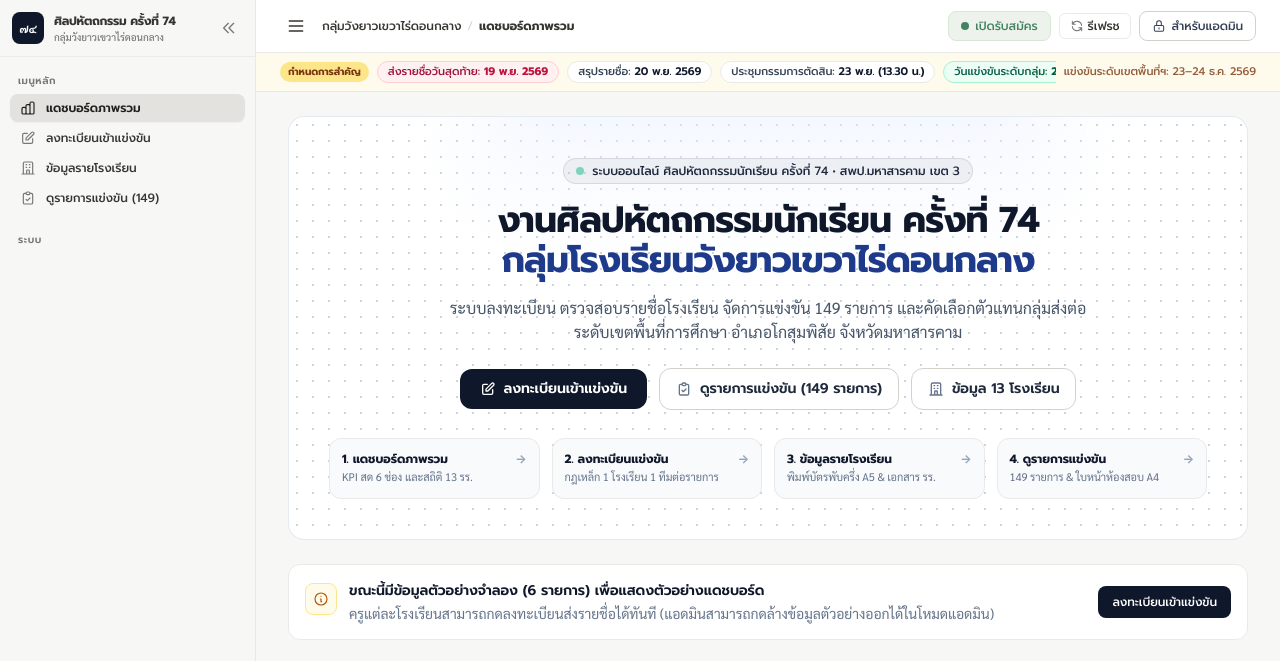
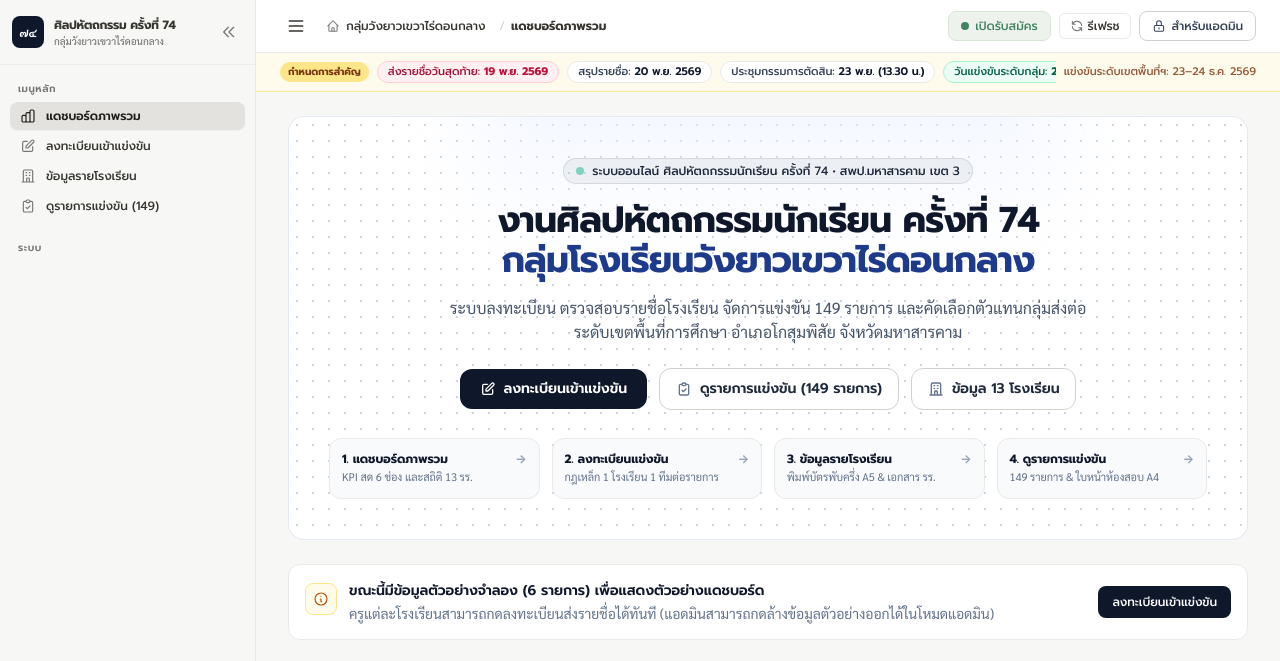
Before and after one commit to campingroom/talent69, a plain HTML site: page index.html in a window 1280 px wide. Shown: the top 661 px of the page. Drawn offline with nearby package versions, Linux system fonts and the light colour scheme; no server answers; a web font is replaced by a local one.

Commit message:
feat(nav): make topbar and sidebar group titles act as Home/Dashboard buttons

```diff
--- a/index.html
+++ b/index.html
@@ -46,7 +46,7 @@
     <!-- Sidebar Top: Workspace Header -->
     <div class="p-3 border-b border-[#E9E9E7]/80">
       <div class="flex items-center justify-between">
-        <div class="flex items-center gap-2.5 min-w-0">
+        <button type="button" id="btnSidebarHome" data-hero-tab="dashboard" title="กลับหน้าแดชบอร์ดภาพรวม" class="flex items-center gap-2.5 min-w-0 text-left px-1.5 py-1 -ml-1.5 rounded-lg hover:bg-[#EBEBEA] transition cursor-pointer">
           <div class="w-8 h-8 rounded-lg bg-slate-900 text-white flex items-center justify-center font-bold text-xs shrink-0 shadow-2xs">
             ๗๔
           </div>
@@ -58,7 +58,7 @@
               กลุ่มวังยาวเขวาไร่ดอนกลาง
             </div>
           </div>
-        </div>
+        </button>
         <!-- Sidebar Collapse Button -->
         <button type="button" id="btnCloseSidebar" class="p-1.5 rounded-md hover:bg-[#E9E9E7] text-[#787774] hover:text-[#37352F] transition cursor-pointer" title="พับแถบข้าง (Collapse Sidebar)">
           <svg class="w-4 h-4" fill="none" viewBox="0 0 24 24" stroke="currentColor" stroke-width="2">
@@ -187,7 +187,12 @@
 
         <!-- Notion Breadcrumb Title -->
         <div class="flex items-center gap-1.5 text-xs font-heading text-[#787774] min-w-0 truncate">
-          <span class="hidden sm:inline font-medium text-[#37352F]">กลุ่มวังยาวเขวาไร่ดอนกลาง</span>
+          <button type="button" id="btnTopbarHome" data-hero-tab="dashboard" title="กลับหน้าแดชบอร์ดภาพรวม" class="hidden sm:inline-flex items-center gap-1.5 px-2 py-1 -ml-1 rounded-md font-medium text-[#37352F] hover:bg-[#EBEBEA] hover:text-slate-900 transition cursor-pointer">
+            <svg class="w-3.5 h-3.5 text-[#787774] shrink-0" fill="none" viewBox="0 0 24 24" stroke="currentColor" stroke-width="1.75">
+              <path stroke-linecap="round" stroke-linejoin="round" d="M3 12l2-2m0 0l7-7 7 7M5 10v10a1 1 0 001 1h3m10-11l2 2m-2-2v10a1 1 0 01-1 1h-3m-6 0a1 1 0 001-1v-4a1 1 0 011-1h2a1 1 0 011 1v4a1 1 0 001 1m-6 0h6" />
+            </svg>
+            <span>กลุ่มวังยาวเขวาไร่ดอนกลาง</span>
+          </button>
           <span class="hidden sm:inline text-slate-300">/</span>
           <span id="topbarActiveTabTitle" class="font-bold text-[#37352F] truncate">แดชบอร์ดภาพรวม</span>
         </div>
```
